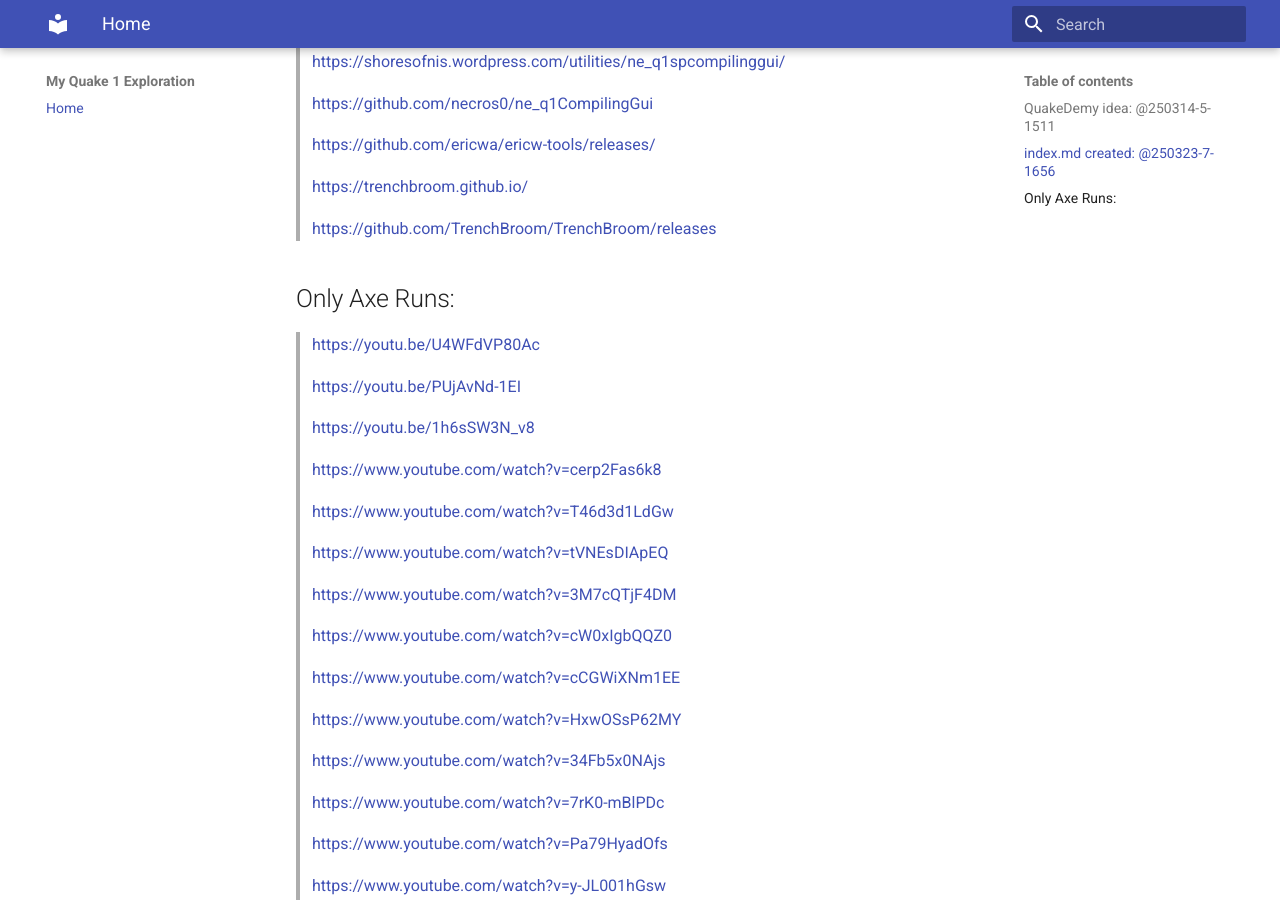
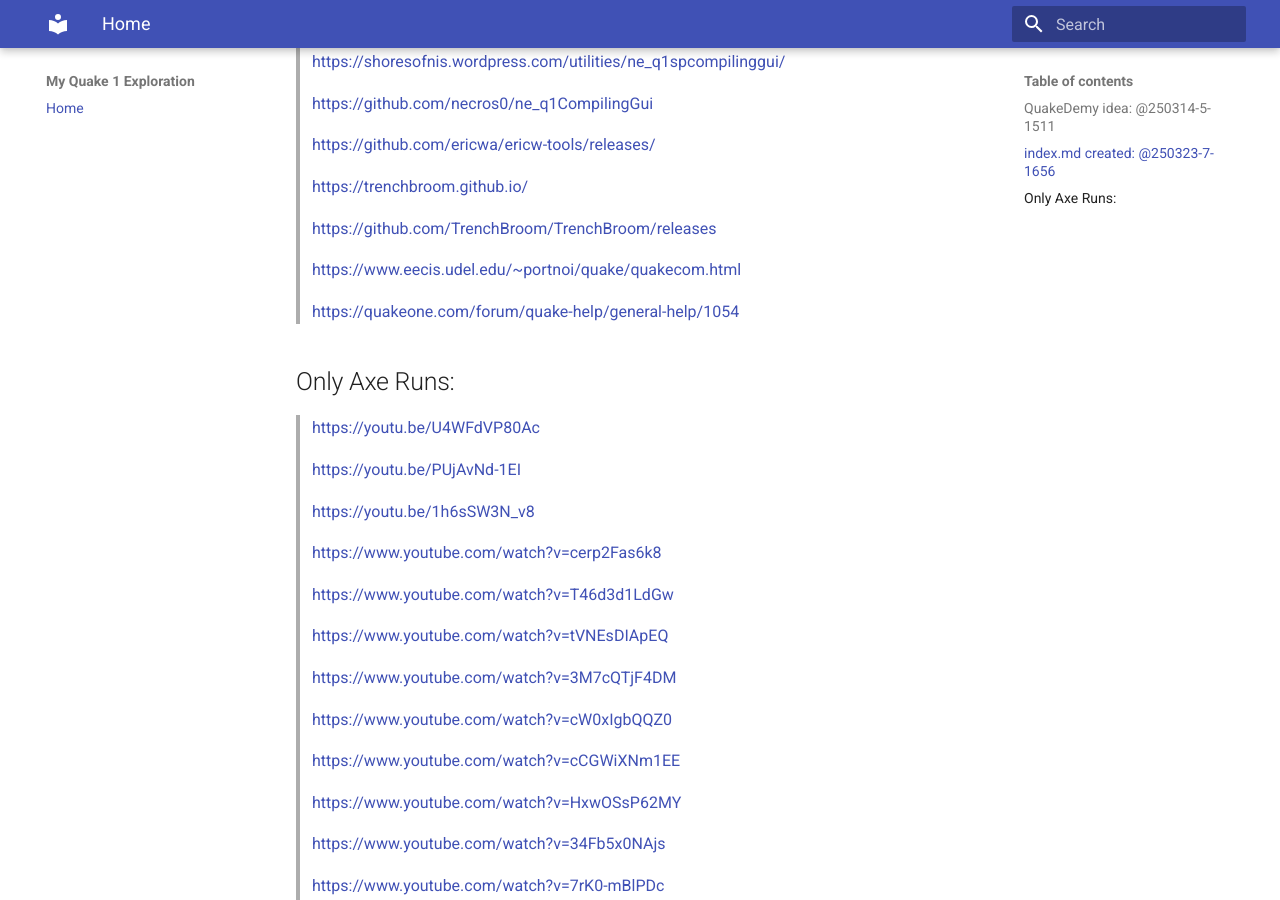
Before and after one commit to BitMiller/quakedemy, an MkDocs documentation site: the page built from docs/index.md, in a window 1280 px wide and 900 px high, scrolled down 1429 px. Built offline with MkDocs 1.6.1 and Material for MkDocs 9.7.7, drawn with Linux system fonts in a browser that asks for light colours; some of the changed lines change nothing that is shown; some of the changed text lies outside the part shown.

Commit message:
at250416-3-125449

```diff
--- a/docs/index.md
+++ b/docs/index.md
@@ -7,7 +7,7 @@
 
 ## index.md created: @250323-7-1656
 
-- Last touched @250415-2-073015
+- Last touched @250416-3-125418
 
 - ss@250314-5-151249
 I wrote in the dictionary app: demy
@@ -75,6 +75,10 @@
 
 > <a href="https://github.com/TrenchBroom/TrenchBroom/releases" target="_blank">https://github.com/TrenchBroom/TrenchBroom/releases</a>
 
+> <a href="https://www.eecis.udel.edu/~portnoi/quake/quakecom.html" target="_blank">https://www.eecis.udel.edu/~portnoi/quake/quakecom.html</a>
+
+> <a href="https://quakeone.com/forum/quake-help/general-help/1054" target="_blank">https://quakeone.com/forum/quake-help/general-help/1054</a>
+
 
 ## Only Axe Runs:
 
@@ -108,5 +112,4 @@
 
 > <a href="https://www.youtube.com/watch?v=zLzHVNn0gMI" target="_blank">https://www.youtube.com/watch?v=zLzHVNn0gMI</a>
 
-
 [//]: # ( > <a href="" target="_blank"></a> )
```
